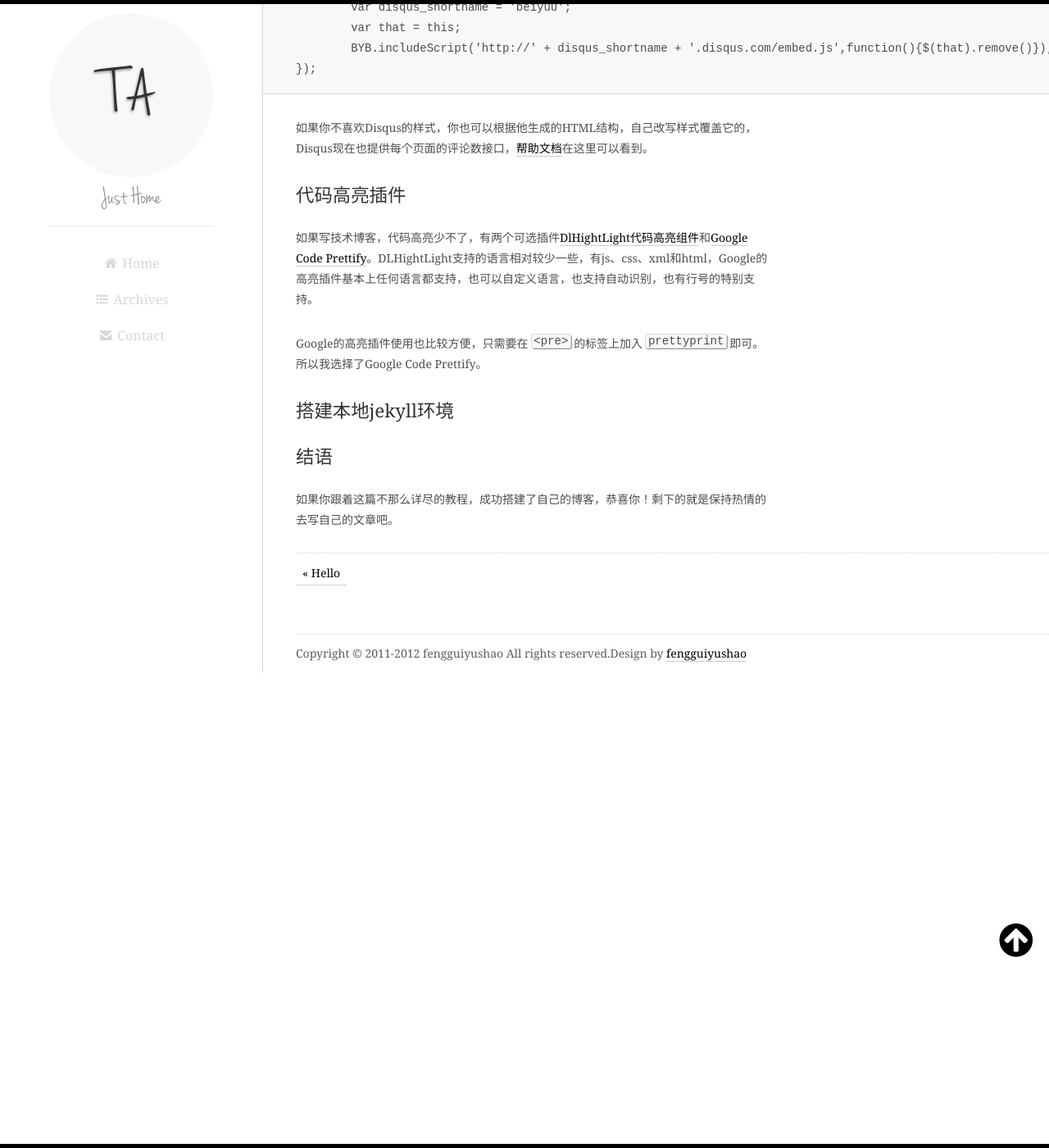
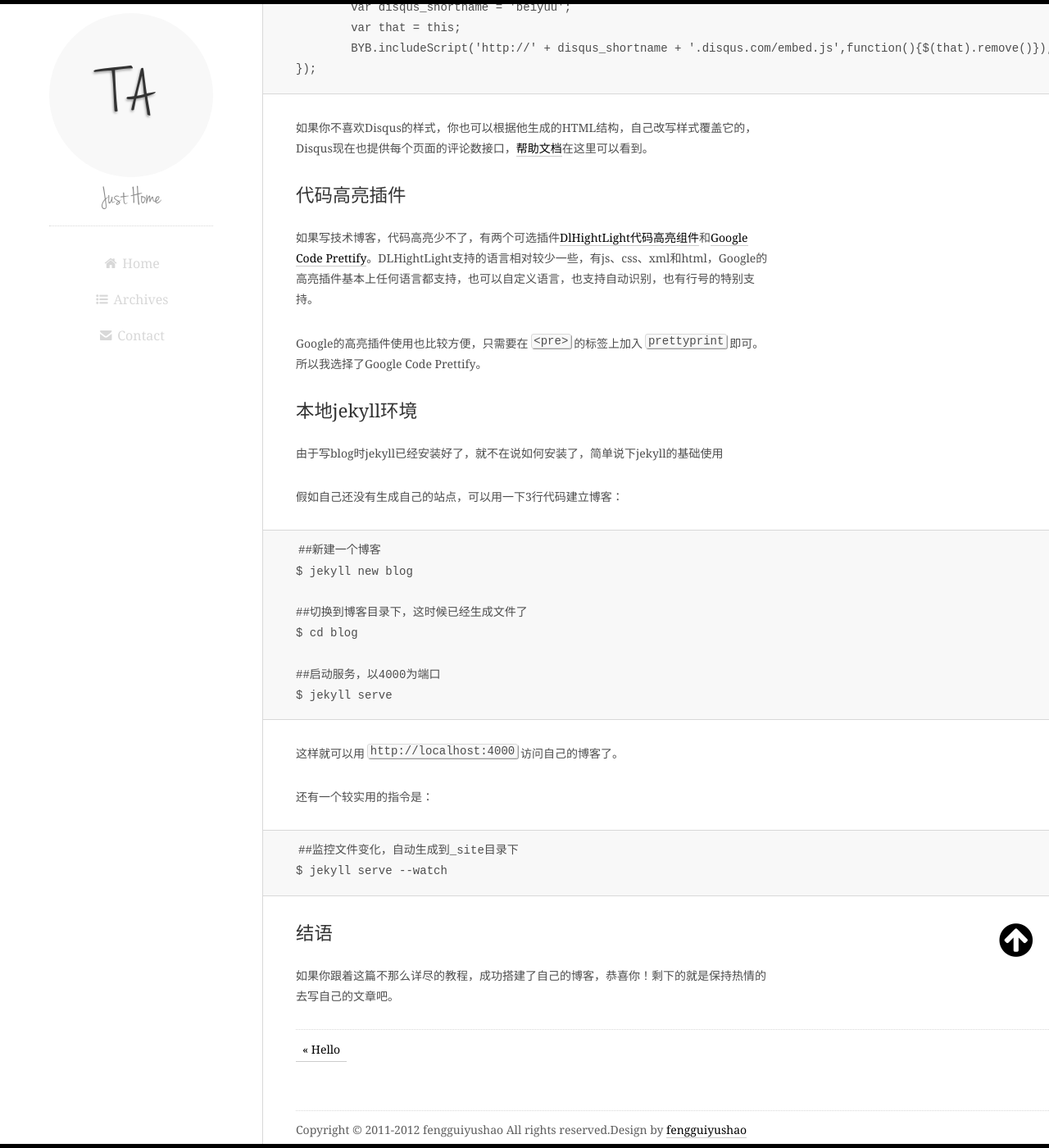
Before and after one commit to fengguiyushao/fengguiyushao.github.io, a Jekyll site: the page built from _posts/2014-10-08-github-blog.md, in a window 1280 px wide and 1400 px high, scrolled down 5760 px. Shown: the whole window at 82% size. Built offline with Jekyll 4.4.1, drawn with Linux system fonts in a browser that asks for light colours; Markdown is read by kramdown in place of the engine named in the settings; comment, search, counter and statistics services are not loaded.

Commit message:
blog ver .1
blog ver1.1

```diff
--- a/_posts/2014-10-08-github-blog.md
+++ b/_posts/2014-10-08-github-blog.md
@@ -173,9 +173,27 @@ Jekyll的配置写在_config.yml文件中，可配置项有很多，我们不去
 
 Google的高亮插件使用也比较方便，只需要在`<pre>`的标签上加入`prettyprint`即可。所以我选择了Google Code Prettify。
 
-##搭建本地jekyll环境
+##本地jekyll环境
 
+由于写blog时jekyll已经安装好了，就不在说如何安装了，简单说下jekyll的基础使用
 
+假如自己还没有生成自己的站点，可以用一下3行代码建立博客：
+
+	##新建一个博客
+	$ jekyll new blog
+
+	##切换到博客目录下，这时候已经生成文件了
+	$ cd blog
+
+	##启动服务，以4000为端口
+	$ jekyll serve
+
+这样就可以用`http://localhost:4000`访问自己的博客了。
+
+还有一个较实用的指令是：
+
+	##监控文件变化，自动生成到_site目录下
+	$ jekyll serve --watch
 
 
 ##结语
```
